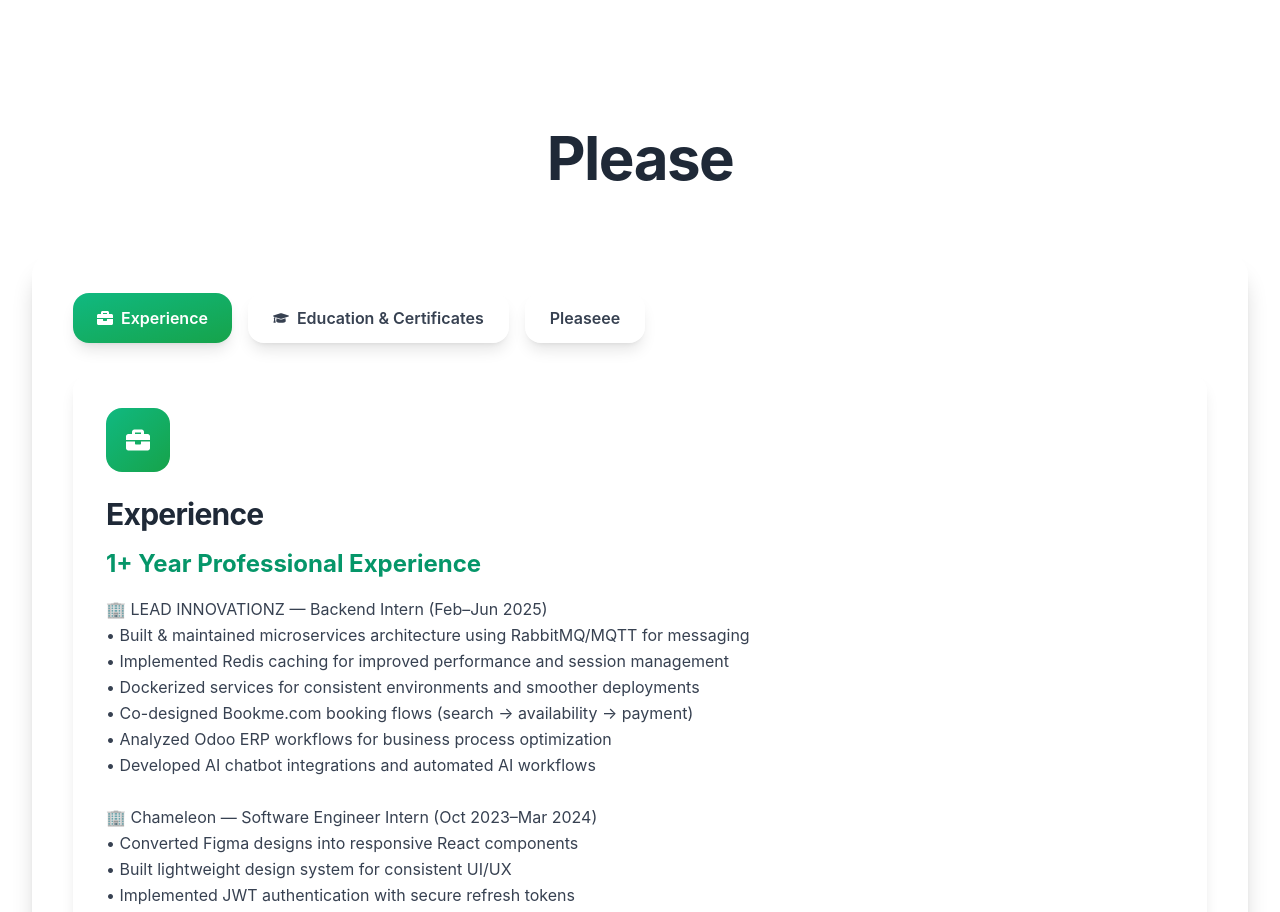
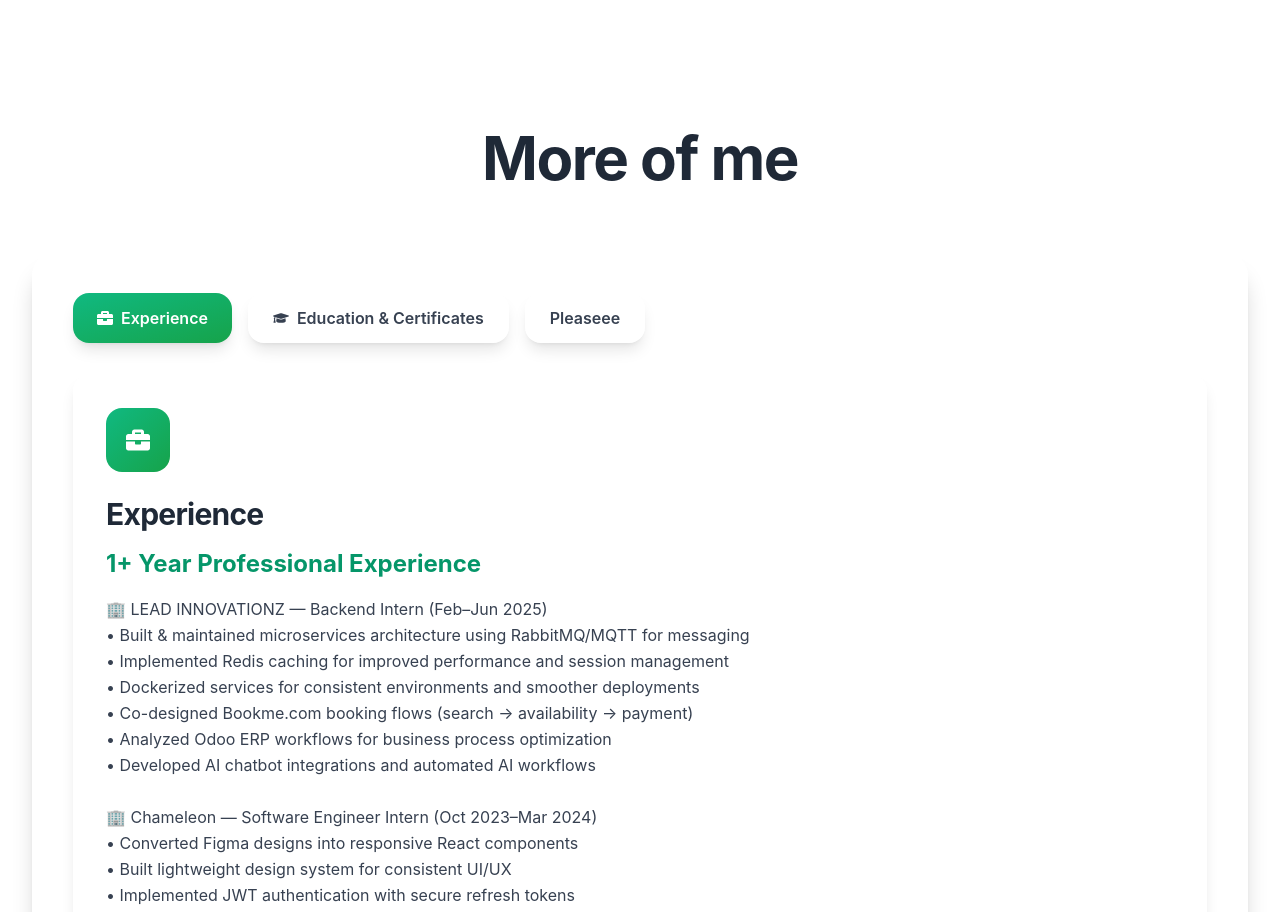
Before and after one commit to BenTran203/My_Portfolio, a React (Vite) app: page / in a window 1280 px wide. Shown: the part 4000-4912 px from the top of the page. Built offline with nearby package versions, Linux system fonts and the light colour scheme.

Commit message:
Update "About" section title in translations and component to reflect new wording

```diff
--- a/src/components/About/About.jsx
+++ b/src/components/About/About.jsx
@@ -84,7 +84,7 @@ const About = () => {
           transition={{ duration: 0.6 }}
         >
           <h2 className="text-4xl md:text-5xl lg:text-6xl font-bold text-gray-800 dark:text-neutral-100 mb-4 heading">
-            Please
+            More of me
           </h2>
         </motion.div>
 
--- a/src/i18n.js
+++ b/src/i18n.js
@@ -19,7 +19,7 @@ const resources = {
       "intro.tabs.experience": "Experience",
       "intro.tabs.education": "Education & Certificates",
       "intro.tabs.please": "Pleaseee",
-      "intro.about.title": "MEMEMEM",
+      "intro.about.title": "More of Me",
       "intro.about.description":
         "I'm Ben, a backend-leaning full-stack dev based in Viet Nam who values clarity, ownership, and steady iteration. I like building straightforward, fast web experiences and collaborating with kind, detail-oriented people. When I log off, you'll catch me going to the Gym, Gaming and learning new technologies.",
       "intro.experience.title": "Experience",
```
